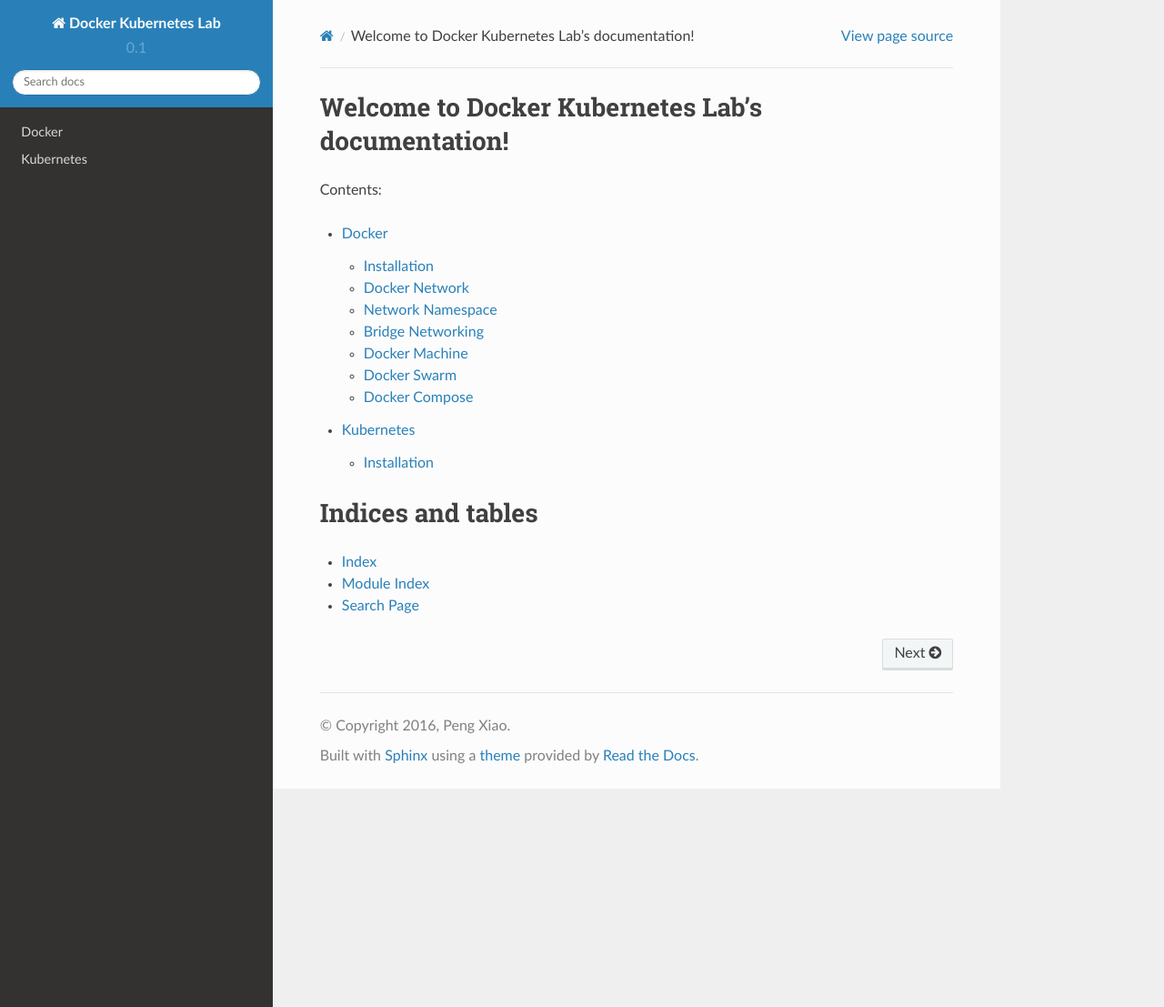
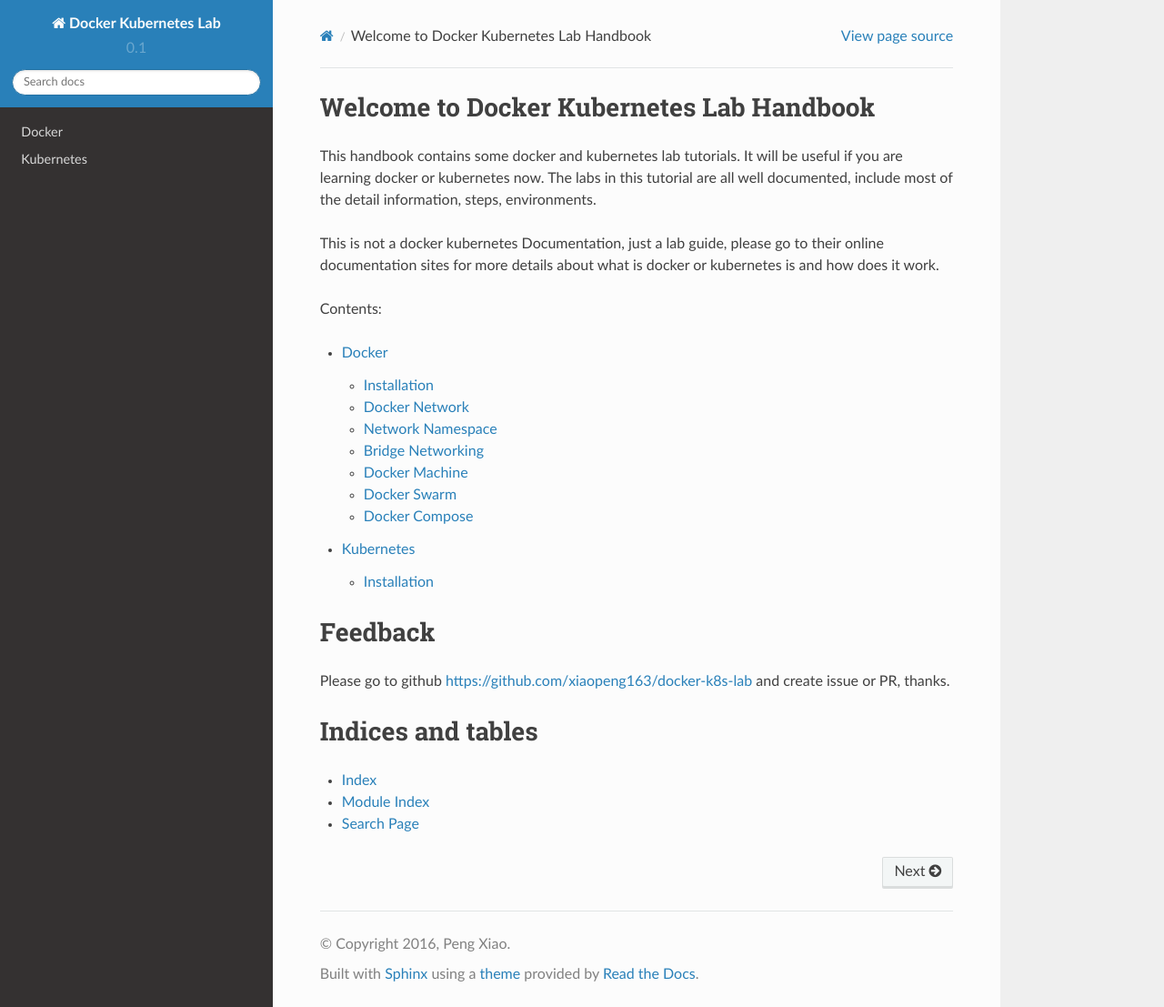
Before and after one commit to xiaopeng163/docker-k8s-lab, a Sphinx documentation site: the page built from docs/source/index.rst, in a window 1280 px wide and 1107 px high. Shown: the whole window at 91% size. Built offline with Sphinx 7.4.7 and the Read the Docs theme 2.0.0, drawn with Linux system fonts in a browser that asks for light colours.

Commit message:
edit index and readme file
Signed-off-by: Peng Xiao <xiaoquwl@gmail.com>

```diff
--- a/docs/source/index.rst
+++ b/docs/source/index.rst
@@ -3,8 +3,14 @@
    You can adapt this file completely to your liking, but it should at least
    contain the root `toctree` directive.
 
-Welcome to Docker Kubernetes Lab's documentation!
-=================================================
+Welcome to Docker Kubernetes Lab Handbook
+==========================================
+
+This handbook contains some docker and kubernetes lab tutorials. It will be useful if you are learning docker or kubernetes now.
+The labs in this tutorial are all well documented, include most of the detail information, steps, environments.
+
+This is not a docker kubernetes Documentation, just a lab guide, please go to their online documentation sites for more details about
+what is docker or kubernetes is and how does it work.
 
 Contents:
 
@@ -14,6 +20,11 @@ Contents:
    docker
    kubernetes
 
+Feedback
+========
+
+Please go to github https://github.com/xiaopeng163/docker-k8s-lab and create issue or PR, thanks.
+
 
 Indices and tables
 ==================
```
Also changed, not shown: README.rst (+7 -2 lines), docs/source/docker/bridged-network.rst (+9 -0 lines).
